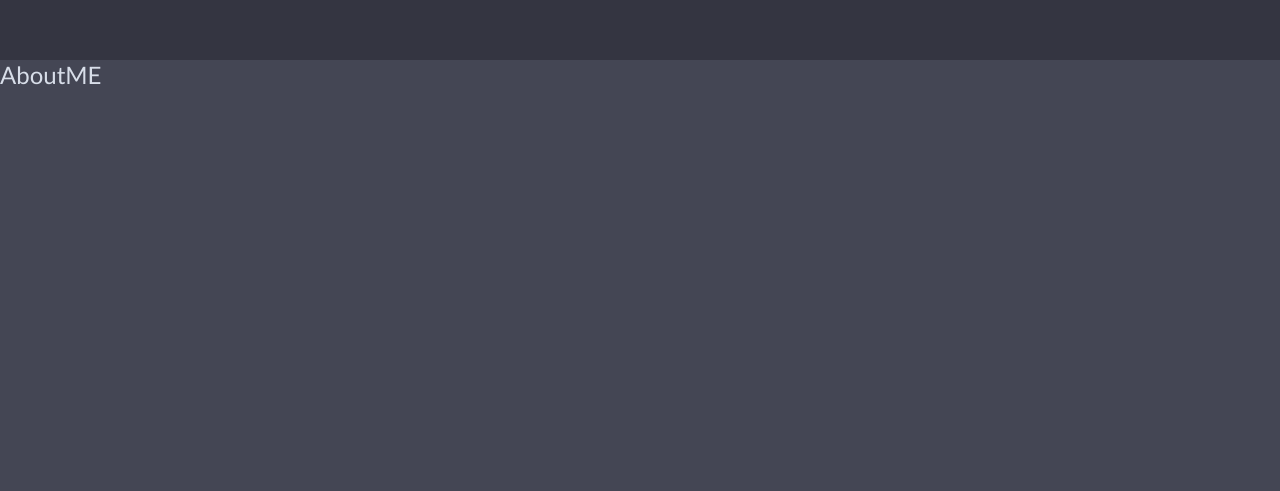
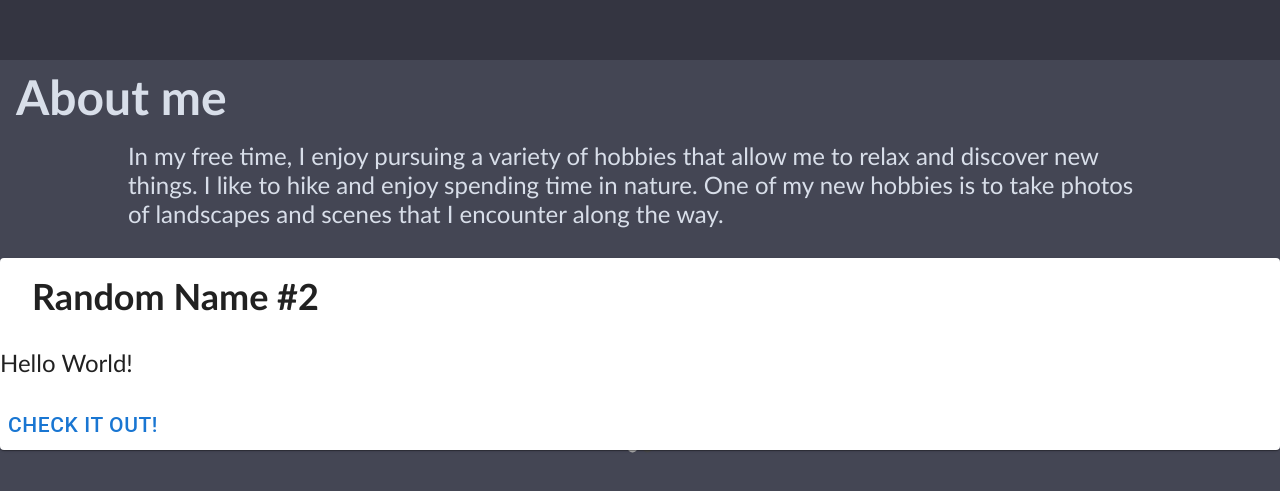
Before and after one commit to vitorva/portfolio, a React (Create React App) app: page / in a window 1280 px wide. Shown: the part 3060-3551 px from the top of the page. Built offline with nearby package versions, Linux system fonts and the light colour scheme.

Commit message:
carousel

```diff
--- a/package.json
+++ b/package.json
@@ -16,6 +16,7 @@
     "@types/react-dom": "^18.0.11",
     "react": "^18.2.0",
     "react-dom": "^18.2.0",
+    "react-material-ui-carousel": "^3.4.2",
     "react-scripts": "5.0.1",
     "typescript": "^4.9.5",
     "web-vitals": "^2.1.4"
--- /dev/null
+++ b/src/About.css
@@ -0,0 +1,6 @@
+.about {
+margin: auto;
+margin-top: 2vh;
+    width: 80%;
+
+}
--- a/src/App.tsx
+++ b/src/App.tsx
@@ -1,6 +1,7 @@
 import React, { useRef } from "react";
 import "./App.css";
 import "./Projects.css";
+import "./About.css";
 import Header from "./components/Header";
 import Contact from "./components/Contact";
 import Projects from "./components/Projects";
--- a/src/components/AboutMe.tsx
+++ b/src/components/AboutMe.tsx
@@ -1,12 +1,28 @@
-import React, { useRef } from 'react';
+import React, { useRef } from "react";
+import CarouselComponent from "./Carousel";
 
 interface AboutMeProps {
-    aboutMeRef: React.RefObject<HTMLDivElement>;
+  aboutMeRef: React.RefObject<HTMLDivElement>;
 }
 
+function AboutMe({ aboutMeRef }: AboutMeProps) {
+  return (
+    <div
+      ref={aboutMeRef}
+      style={{ scrollMarginTop: "10vh" }}
+      className="aboutMe"
+    >
+      <h1>About me</h1>
+      <p className="about">
+        In my free time, I enjoy pursuing a variety of hobbies that allow me to
+        relax and discover new things. I like to hike and enjoy spending time in
+        nature. One of my new hobbies is to take photos of landscapes and scenes
+        that I encounter along the way.
+      </p>
 
-function AboutMe({aboutMeRef} : AboutMeProps) {
-    return (<div ref ={aboutMeRef} style={{ scrollMarginTop: '10vh' }} className="aboutMe">AboutME</div>)
+      <CarouselComponent />
+    </div>
+  );
 }
 
 export default AboutMe;
--- /dev/null
+++ b/src/components/Carousel.tsx
@@ -0,0 +1,43 @@
+import React from "react";
+import Carousel from "react-material-ui-carousel";
+import { Paper, Button } from "@mui/material";
+
+function CarouselComponent() {
+  var items = [
+    {
+      name: "Random Name #1",
+      description: "Probably the most random thing you have ever seen!",
+    },
+    {
+      name: "Random Name #2",
+      description: "Hello World!",
+    },
+  ];
+
+  return (
+    <Carousel>
+      {items.map((item, i) => (
+        <Item key={i} item={item} />
+      ))}
+    </Carousel>
+  );
+}
+
+/*
+     {images.map((image, index) => (
+        <img key={index} src={image} alt={`slide ${index}`} />
+      ))}
+*/
+
+function Item(props: any) {
+  return (
+    <Paper>
+      <h2>{props.item.name}</h2>
+      <p>{props.item.description}</p>
+
+      <Button className="CheckButton">Check it out!</Button>
+    </Paper>
+  );
+}
+
+export default CarouselComponent;
--- a/src/components/Projects.tsx
+++ b/src/components/Projects.tsx
@@ -195,7 +195,7 @@ function Projects({ projectsRef }: ProjectsProps) {
       </div>
 
       <h2>
-        You can find more project on my github
+        You can find more projects on my github
         <div className="info">
           <img
             alt="Github"
```
Also changed, not shown: 1 other file (tests, documents, lock files or other folders).
